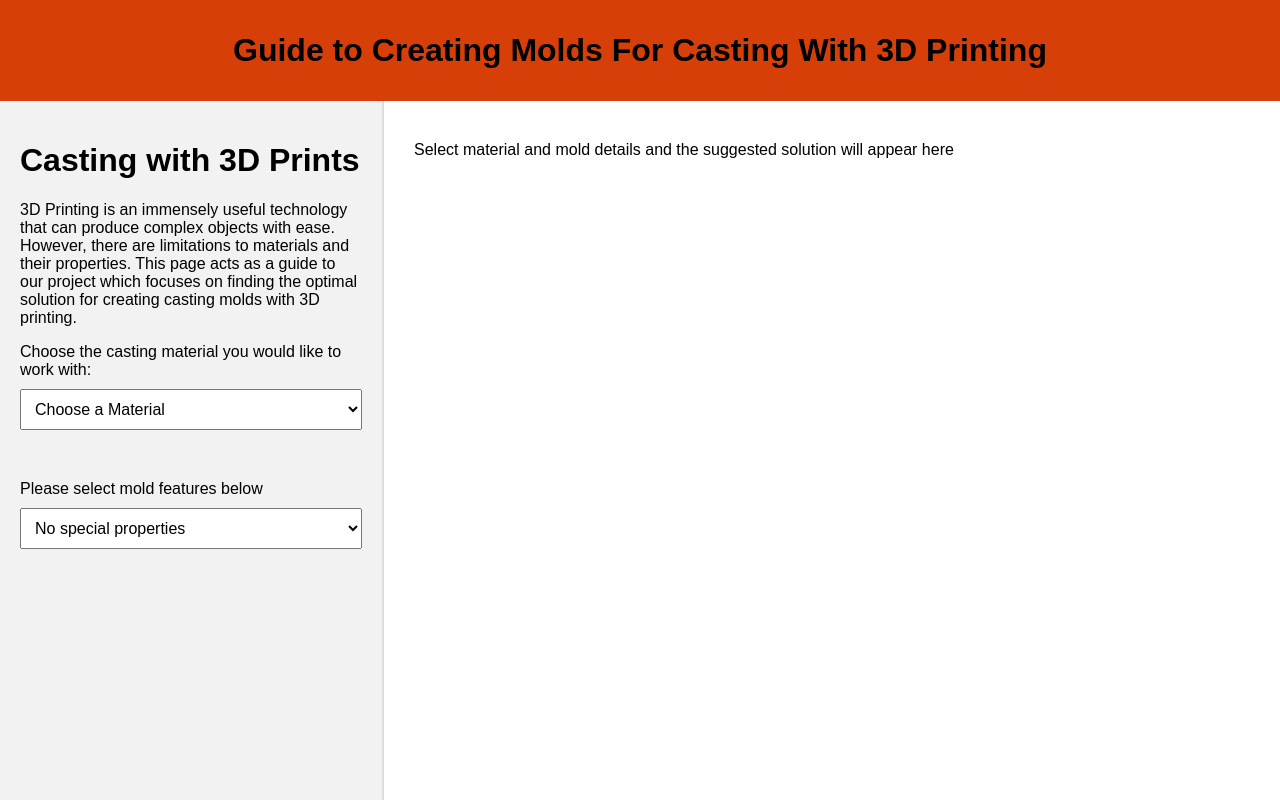
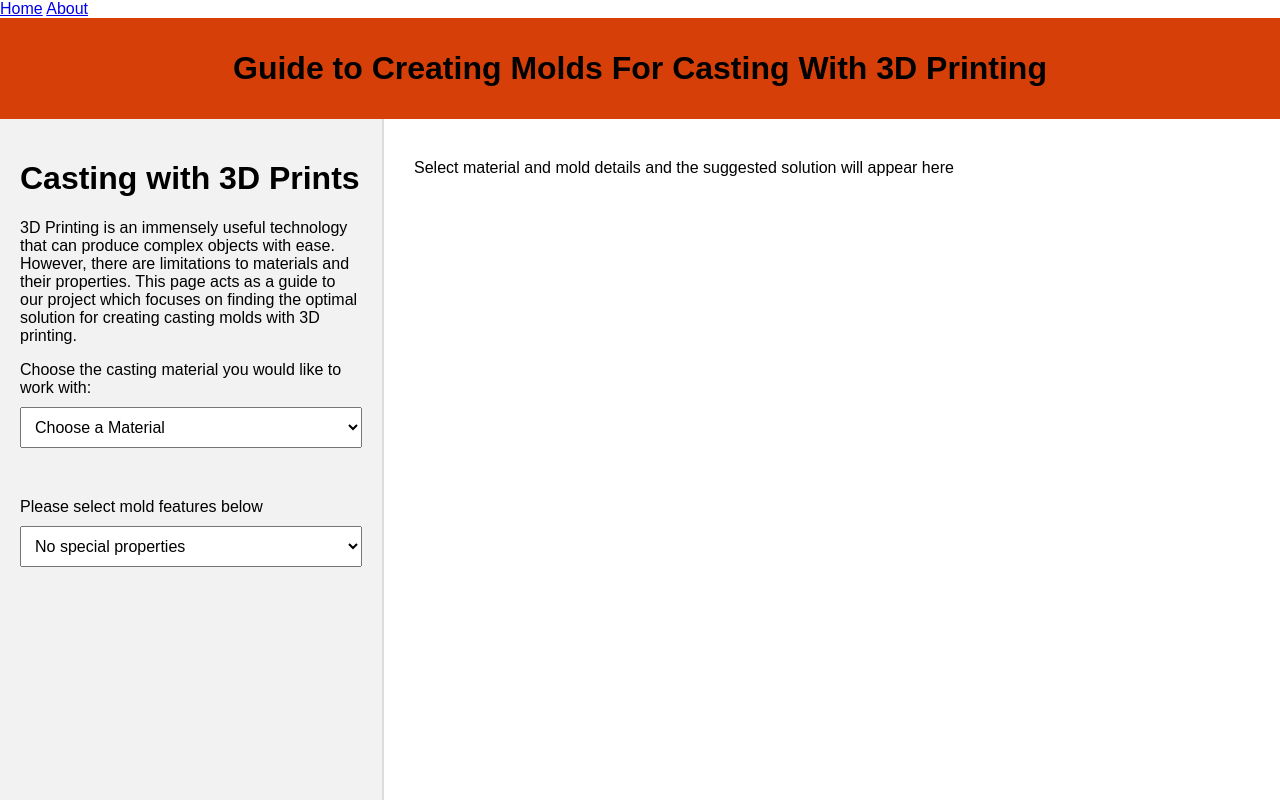
Before and after one commit to soehlj/Capstone-Web-App, a Flask app: page / in a window 1280 px wide. Run offline with Flask 3, Linux system fonts and the light colour scheme.

Commit message:
added an about pafe

```diff
--- a/templates/base.html
+++ b/templates/base.html
@@ -1,11 +1,18 @@
+<!-- This page is the base to all pages if want to have similar things throughout add to this file. -->
+
 <!DOCTYPE html>
 <html lang="en">
 <head>
     <meta charset="UTF-8">
     <meta name="viewport" content="width=device-width, initial-scale=1.0">
     <link rel="stylesheet" href="{{ url_for('static', filename='styles.css') }}" />
+    <nav>
+    <a href="index.html">Home</a>
+    <a href="about.html">About</a>
+    </nav>
     {% block head%}{%endblock%}
 
+    <!-- Add nav bar to all pages here -->
 </head>
 <body>
     {% block body%}{% endblock %}
```
Also changed, not shown: templates/about.html (added).
